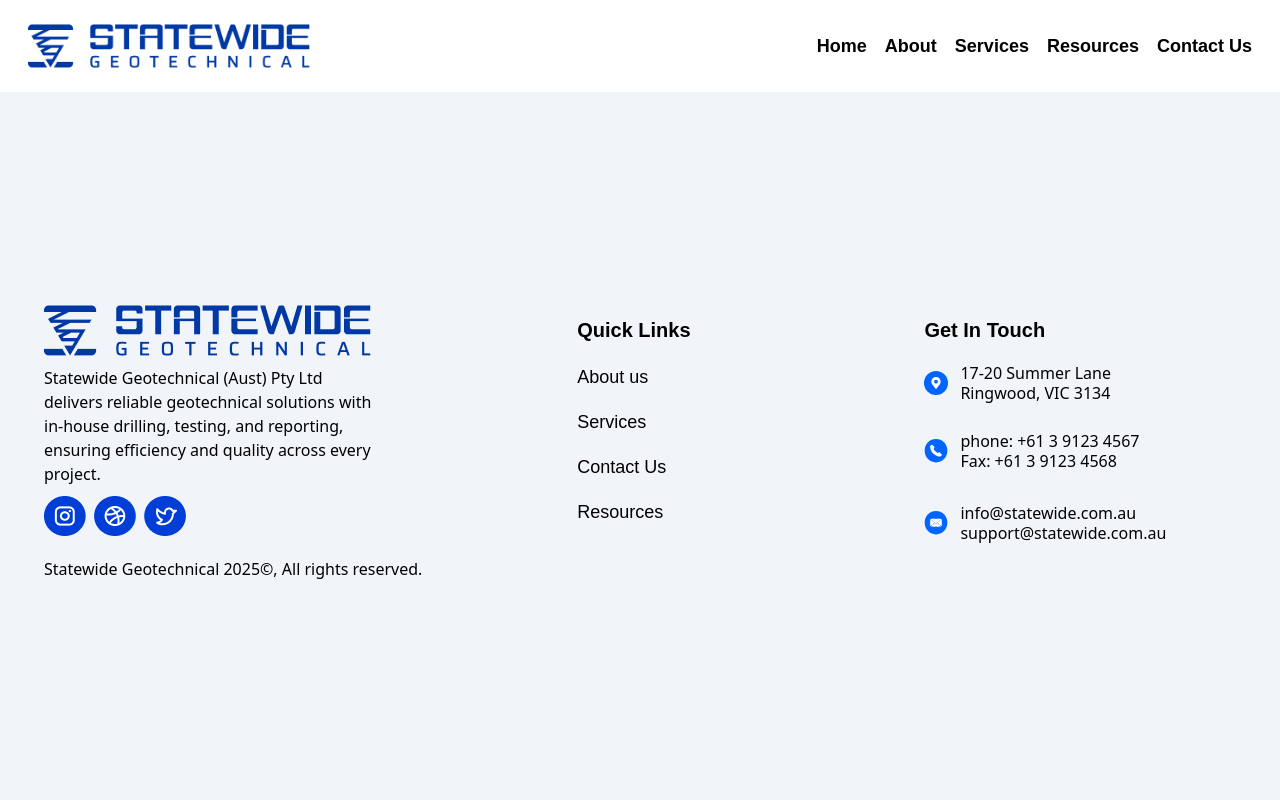
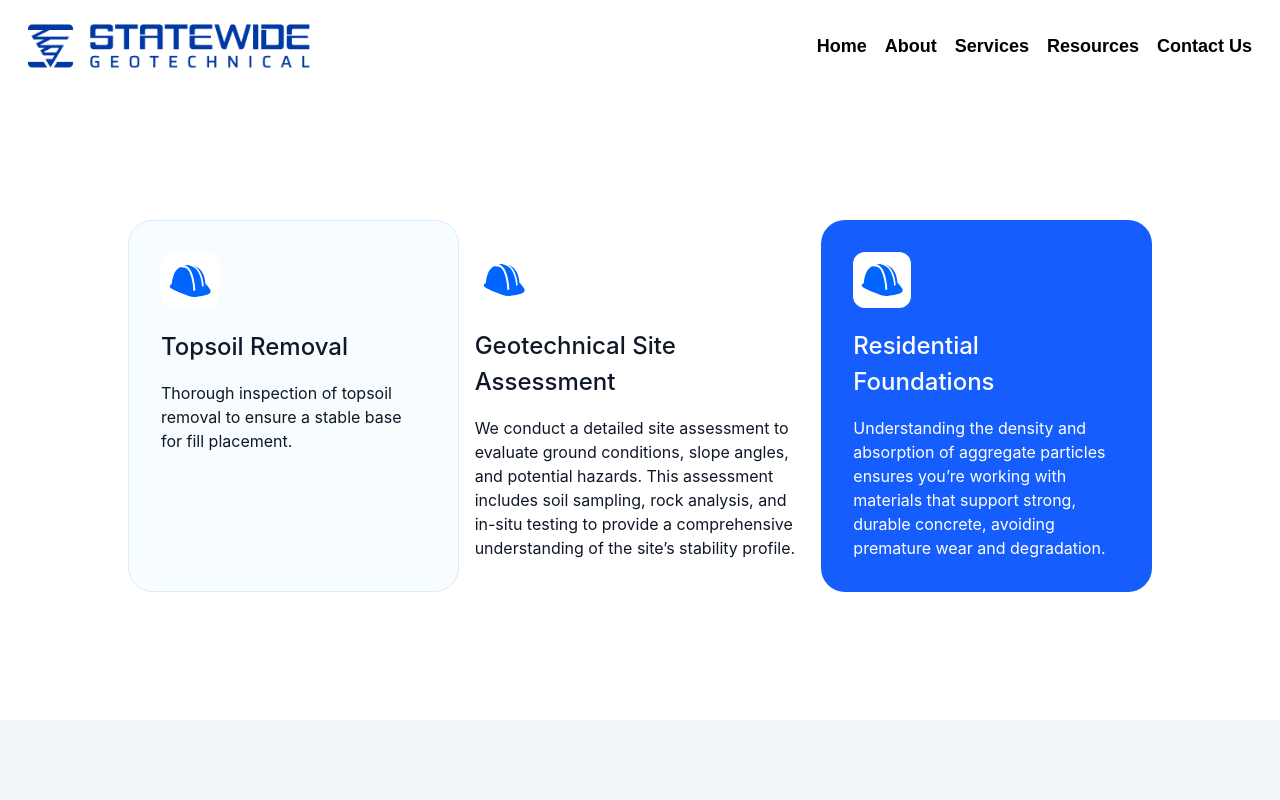
Before and after one commit to tharanga-madurapperuma/statewide-geotechnical_construction-site, a React (Vite) app: page /drilling in a window 1280 px wide. Shown: the top 800 px of the page. Built offline with nearby package versions, Linux system fonts and the light colour scheme.

Commit message:
complete the component for iconTopLeft card

```diff
--- a/src/App.jsx
+++ b/src/App.jsx
@@ -5,6 +5,7 @@ import Footer from "./components/footer/Footer";
 import Home from "./pages/home/Home";
 import "./App.css";
 import "./index.css";
+import Drilling from "./pages/drilling/Drilling";
 
 const App = () => {
     return (
@@ -13,6 +14,7 @@ const App = () => {
                 <Navbar />
                 <Routes>
                     <Route path="/" element={<Home />} />
+                    <Route path="/drilling" element={<Drilling />} />
                 </Routes>
                 <Footer />
             </BrowserRouter>
--- a/src/assets/assets.js
+++ b/src/assets/assets.js
@@ -26,6 +26,9 @@ import Icon2 from "./home/choose-us/icon2.png";
 import Icon3 from "./home/choose-us/icon3.png";
 import Icon4 from "./home/choose-us/icon4.png";
 
+// component icons
+import WorkerHat from "./icons/workerCap.svg";
+
 export {
     Logo,
     InstaLogo,
@@ -50,3 +53,6 @@ export {
     PhoneIcon,
     MailIcon,
 };
+
+// Component icons
+export { WorkerHat };
--- /dev/null
+++ b/src/components/card-icon-top-left/CardIconTopLeft.jsx
@@ -0,0 +1,61 @@
+import React from "react";
+
+const CardIconTopLeft = ({
+    iconUrl,
+    iconBackground,
+    background,
+    stroke,
+    titleText,
+    bodyText,
+    titleColor,
+    bodyColor,
+    padding,
+    backgroundHover,
+}) => {
+    /*
+    iconUrl - image url of the icon | String or Variable
+    iconBackground - Background color of the icon | class name - full class (bg-blue-100)
+    background - Background color of the card | class name - full class (bg-blue-100)
+    stroke - Whether stroke exist or not | True or False
+    titleText - Title text of the card | String text
+    bodyText - Body text of the card | String text
+    titleColor - Color of the title text | class name - full class (bg-blue-100)
+    bodyColor - Color of the body text | class name - full class (bg-blue-100)
+    padding - Padding of the card | True or False for whether to apply padding
+    backgroundHover - Background color of the card on hover | True or False - for blue color cards
+    */
+    return (
+        <div className="w-full h-full">
+            <div
+                className={`w-full h-full flex flex-col items-center  transition duration-700 ${
+                    padding ? `p-8 rounded-3xl ${background}` : "py-8"
+                }  ${backgroundHover ? "hover:bg-blue-700 " : null} ${
+                    stroke
+                        ? "border border-blue-100 hover:border-blue-300"
+                        : "none"
+                }`}
+            >
+                <div className="w-full flex justify-start items-center">
+                    <img
+                        className={`${iconBackground} px-2 py-3 rounded-xl`}
+                        src={iconUrl}
+                    />
+                </div>
+                <div>
+                    <h1
+                        className={`font-inter text-24 font-500 spacing-28 mt-5 ${titleColor}`}
+                    >
+                        {titleText}
+                    </h1>
+                    <p
+                        className={`font-inter text-16 font-400 spacing-24 mt-4 ${bodyColor}`}
+                    >
+                        {bodyText}
+                    </p>
+                </div>
+            </div>
+        </div>
+    );
+};
+
+export default CardIconTopLeft;
--- a/src/index.css
+++ b/src/index.css
@@ -19,6 +19,8 @@
     /* POPPINS */
     --font-poppins: "Poppins", sans-serif;
     --font-inter: "Inter", sans-serif;
+
+    --color-blue-25: #f7fcff;
 
     /* SIZES */
     --text-10: 10px;
--- /dev/null
+++ b/src/pages/drilling/Drilling.jsx
@@ -0,0 +1,50 @@
+import React from "react";
+import CardIconTopLeft from "../../components/card-icon-top-left/CardIconTopLeft";
+import { WorkerHat } from "../../assets/assets";
+
+const Drilling = () => {
+    return (
+        <div className="p-[10%] b">
+            <div className="grid grid-cols-3 gap-4">
+                <CardIconTopLeft
+                    iconUrl={WorkerHat}
+                    background="bg-blue-25"
+                    iconBackground="bg-white"
+                    stroke={true}
+                    titleText="Topsoil Removal"
+                    bodyText="Thorough inspection of topsoil removal to ensure a stable base for fill placement."
+                    titleColor="text-gray-900"
+                    bodyColor="text-gray-900"
+                    padding={true}
+                    backgroundHover={false}
+                />
+                <CardIconTopLeft
+                    iconUrl={WorkerHat}
+                    background="bg-white"
+                    iconBackground="bg-white"
+                    stroke={false}
+                    titleText="Geotechnical Site Assessment"
+                    bodyText="We conduct a detailed site assessment to evaluate ground conditions, slope angles, and potential hazards. This assessment includes soil sampling, rock analysis, and in-situ testing to provide a comprehensive understanding of the site’s stability profile."
+                    titleColor="text-gray-900"
+                    bodyColor="text-gray-900"
+                    padding={false}
+                    backgroundHover={false}
+                />
+                <CardIconTopLeft
+                    iconUrl={WorkerHat}
+                    background="bg-blue-600"
+                    iconBackground="bg-white"
+                    stroke={false}
+                    titleText="Residential Foundations"
+                    bodyText="Understanding the density and absorption of aggregate particles ensures you’re working with materials that support strong, durable concrete, avoiding premature wear and degradation."
+                    titleColor="text-white"
+                    bodyColor="text-white"
+                    padding={true}
+                    backgroundHover={true}
+                />
+            </div>
+        </div>
+    );
+};
+
+export default Drilling;
```
Also changed, not shown: src/assets/icons/workerCap.svg (added).
